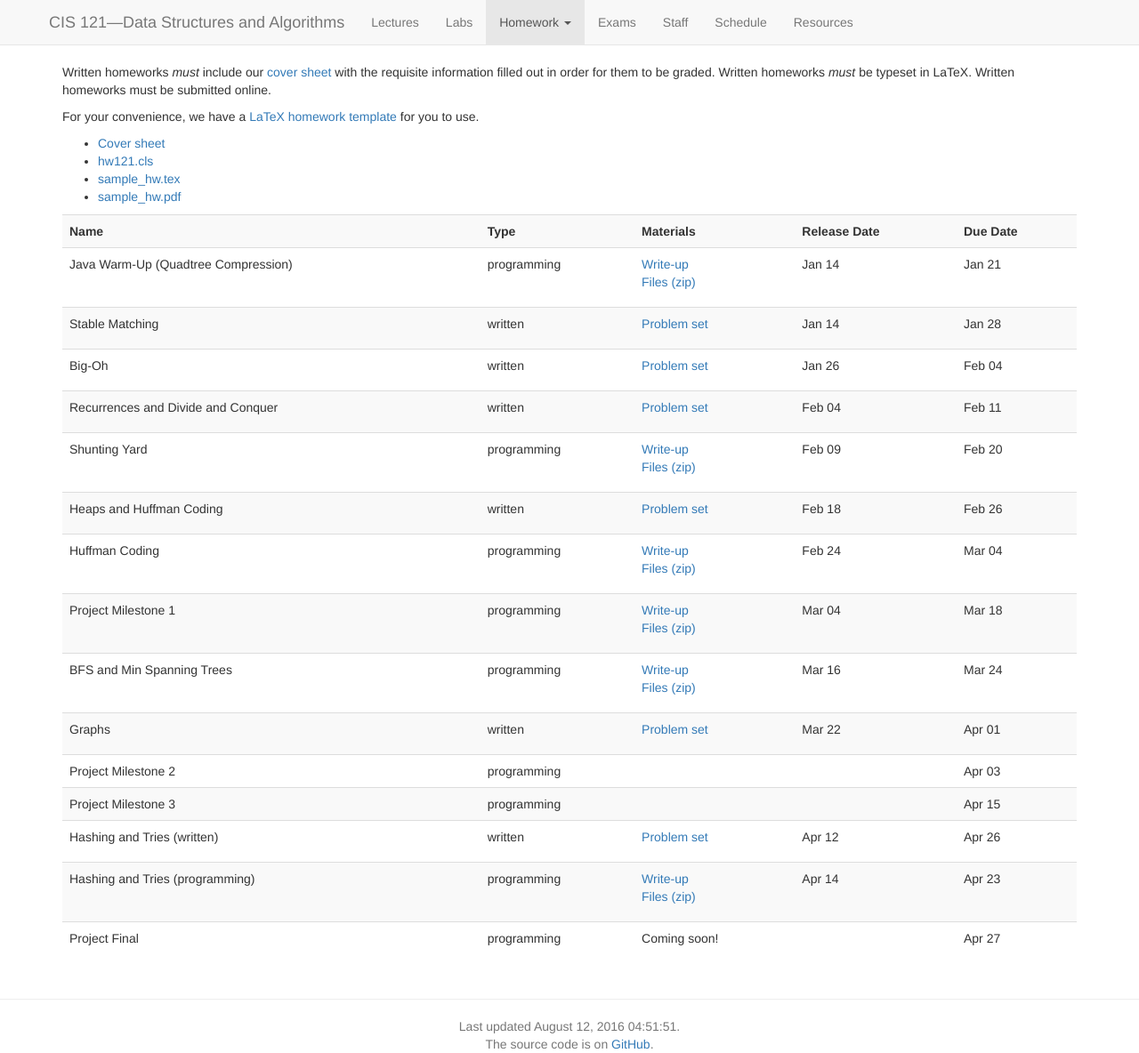
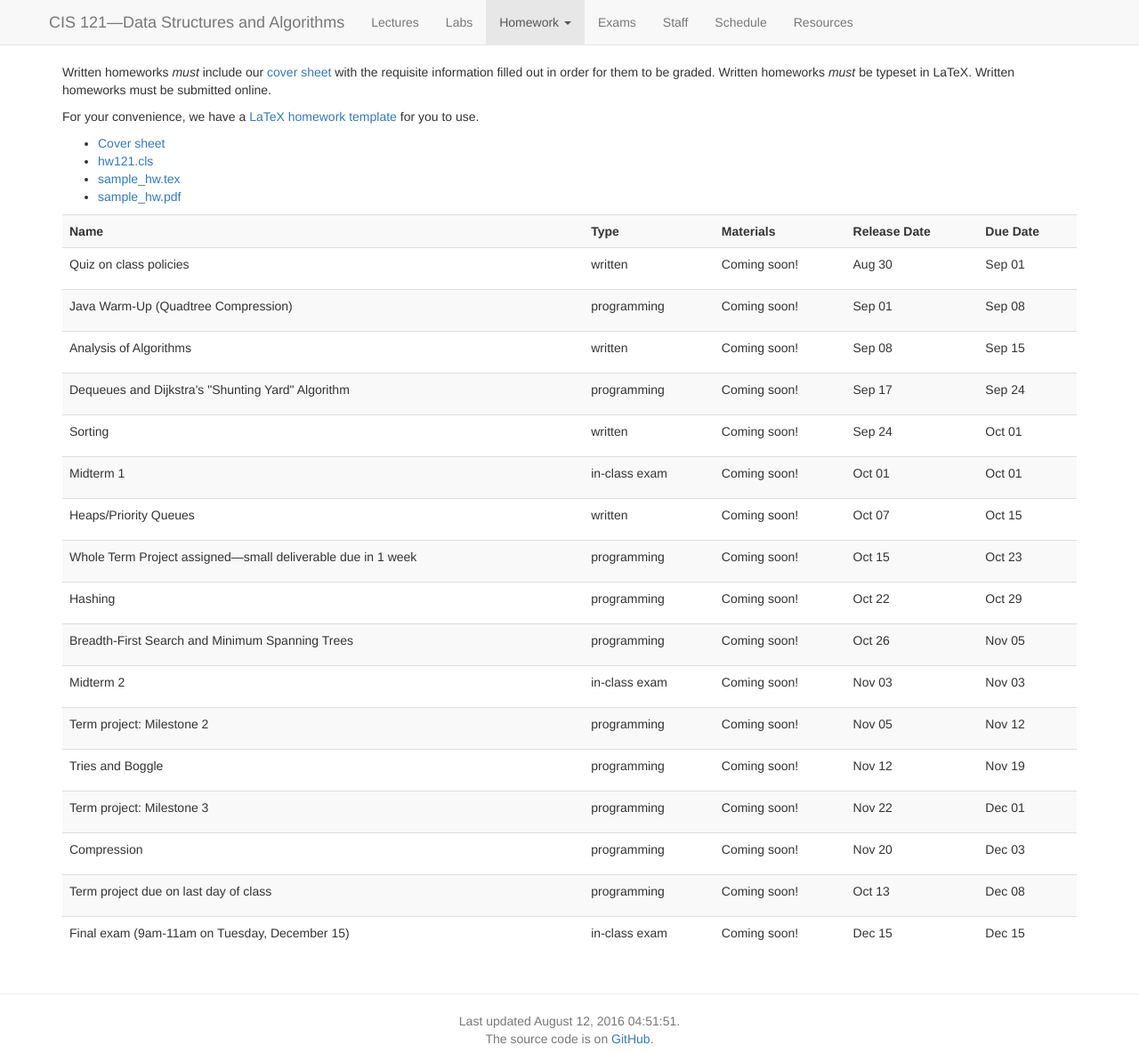
Before and after one commit to vikramkh/course-website-16fa, a Jekyll site: the page built from homework.md, in a window 1280 px wide. Shown: the whole page at 89% size. Built offline with Jekyll 4.4.1, drawn with Linux system fonts in a browser that asks for light colours; nearby versions of some CDN libraries.

Commit message:
Updating homework schedule

```diff
--- a/_data/homeworks.yaml
+++ b/_data/homeworks.yaml
@@ -1,107 +1,117 @@
-- assignment: Java Warm-Up (Quadtree Compression)
-  active: t
-  type: programming
-  writeup: content/hws/hw1/hw1.pdf
-  zip: content/hws/hw1/hw1.zip
-  release_date: 2016-01-14
-  due_date: 2016-01-21
-
-- assignment: Stable Matching
-  active: t
-  type: written
-  problem_set: content/hws/hw2/hw2.pdf
-  release_date: 2016-01-14
-  due_date: 2016-01-28
-
-- assignment: Big-Oh
-  active: t
-  type: written
-  problem_set: content/hws/hw3/hw3.pdf
-  release_date: 2016-01-26
-  due_date: 2016-02-04
-
-- assignment: Recurrences and Divide and Conquer
-  active: t
-  type: written
-  problem_set: content/hws/hw4/hw4.pdf
-  release_date: 2016-02-04
-  due_date: 2016-02-11
-
-- assignment: Shunting Yard
-  active: t
-  type: programming
-  writeup: content/hws/hw5/hw5.pdf
-  zip: content/hws/hw5/hw5.zip
-  release_date: 2016-02-09
-  due_date: 2016-02-20
-
-- assignment: Heaps and Huffman Coding
-  active: t
-  type: written
-  problem_set: content/hws/hw6/hw6.pdf
-  release_date: 2016-02-18
-  due_date: 2016-02-26
-
-- assignment: Huffman Coding
-  active: t
-  type: programming
-  writeup: content/hws/hw7/hw7.pdf
-  zip: content/hws/hw7/hw7.zip
-  release_date: 2016-2-24
-  due_date: 2016-3-4
-
-- assignment: Project Milestone 1
-  active: t
-  type: programming
-  writeup: content/hws/project/project.pdf
-  zip: content/hws/project/project.zip
-  release_date: 2016-03-04
-  due_date: 2016-03-18
-
-- assignment: BFS and Min Spanning Trees
-  active: t
-  type: programming
-  writeup: content/hws/hw8/hw8.pdf
-  zip: content/hws/hw8/hw8.zip
-  release_date: 2016-03-16
-  due_date: 2016-03-24
-
-- assignment: Graphs
-  active: t
-  type: written
-  problem_set: content/hws/hw9/hw9.pdf
-  release_date: 2016-03-22
-  due_date: 2016-04-01
-
-- assignment: Project Milestone 2
-  active: t
-  type: programming
-  due_date: 2016-04-03
-
-- assignment: Project Milestone 3
-  active: t
-  type: programming
-  due_date: 2016-04-15
-
-- assignment: Hashing and Tries (written)
-  active: t
-  type: written
-  problem_set: content/hws/hw10/hw10.pdf
-  release_date: 2016-04-12
-  due_date: 2016-04-26
-
-
-- assignment: Hashing and Tries (programming)
-  active: t
-  type: programming
-  writeup: content/hws/hw11/hw11.pdf
-  zip: content/hws/hw11/hw11.zip
-  release_date: 2016-04-14
-  due_date: 2016-04-23
-
-
-
-- assignment: Project Final
-  active:
-  type: programming
-  due_date: 2016-04-27
+-
+   assignment: Quiz on class policies
+   type: written
+   writeup:
+   zip:
+   release_date: 2016-08-30
+   due_date: 2016-09-01
+-
+   assignment: Java Warm-Up (Quadtree Compression)
+   type: programming
+   writeup: content/hws/hw1/hw1.pdf
+   zip: content/hws/hw1/hw1.zip
+   release_date: 2016-09-01
+   due_date: 2016-09-08
+-
+   assignment: Analysis of Algorithms
+   type: written
+   problem_set: content/hws/hw2/hw2.pdf
+   problem_set_zip: content/hws/hw2/hw2_src.zip
+   release_date: 2016-09-08
+   due_date: 2016-09-15
+-
+   assignment: Dequeues and Dijkstra's "Shunting Yard" Algorithm
+   writeup: content/hws/hw3/hw3.pdf
+   zip: content/hws/hw3/hw3.zip
+   type: programming
+   release_date: 2016-09-17
+   due_date: 2016-09-24
+-
+   assignment: Sorting
+   problem_set: content/hws/hw4/hw4.pdf
+   problem_set_zip: content/hws/hw4/hw4_src.zip
+   type: written
+   release_date: 2016-09-24
+   due_date: 2016-10-01
+-
+   assignment: Midterm 1
+   type: in-class exam
+   release_date: 2016-10-01
+   due_date: 2016-10-01
+-
+   assignment: Heaps/Priority Queues
+   problem_set: content/hws/hw5/hw5.pdf
+   problem_set_tex: content/hws/hw5/hw5.tex
+   type: written
+   release_date: 2016-10-07
+   due_date: 2016-10-15
+-
+   assignment: Whole Term Project assigned—small deliverable due in 1 week
+   writeup: content/hws/project/project.pdf
+   zip: content/hws/project/project.zip
+   type: programming
+   release_date: 2016-10-15
+   due_date: 2016-10-23
+-
+   assignment: Hashing
+   writeup: content/hws/hw6/hw6.pdf
+   zip: content/hws/hw6/hw6.zip
+   type: programming
+   release_date: 2016-10-22
+   due_date: 2016-10-29
+-
+   assignment: Breadth-First Search and Minimum Spanning Trees
+   writeup: content/hws/hw7/hw7.pdf
+   zip: content/hws/hw7/hw7.zip
+   type: programming
+   release_date: 2016-10-26
+   due_date: 2016-11-05
+-
+   assignment: Midterm 2
+   type: in-class exam
+   release_date: 2016-11-03
+   due_date: 2016-11-03
+-
+   assignment: "Term project: Milestone 2"
+   writeup: content/hws/project/project.pdf
+   zip:
+   type: programming
+   release_date: 2016-11-05
+   due_date: 2016-11-12
+-
+   assignment: Tries and Boggle
+   writeup: content/hws/hw8/hw8.pdf
+   zip: content/hws/hw8/hw8.zip
+   type: programming
+   release_date: 2016-11-12
+   due_date: 2016-11-19
+-
+   assignment: "Term project: Milestone 3"
+   writeup: content/hws/project/project.pdf
+   zip:
+   type: programming
+   release_date: 2016-11-22
+   due_date: 2016-12-01
+-
+   assignment: Compression
+   writeup: content/hws/hw9/hw9.pdf
+   zip: content/hws/hw9/hw9.zip
+   type: programming
+   release_date: 2016-11-20
+   due_date: 2016-12-03
+-
+   assignment: Term project due on last day of class
+   active:
+   writeup:
+   zip:
+   type: programming
+   release_date: 2016-10-13
+   due_date: 2016-12-08
+-
+   assignment: Final exam (9am-11am on Tuesday, December 15)
+   active:
+   writeup:
+   zip:
+   type: in-class exam
+   release_date: 2016-12-15
+   due_date: 2016-12-15
```
Also changed, not shown: index.md (+10 -12 lines).
